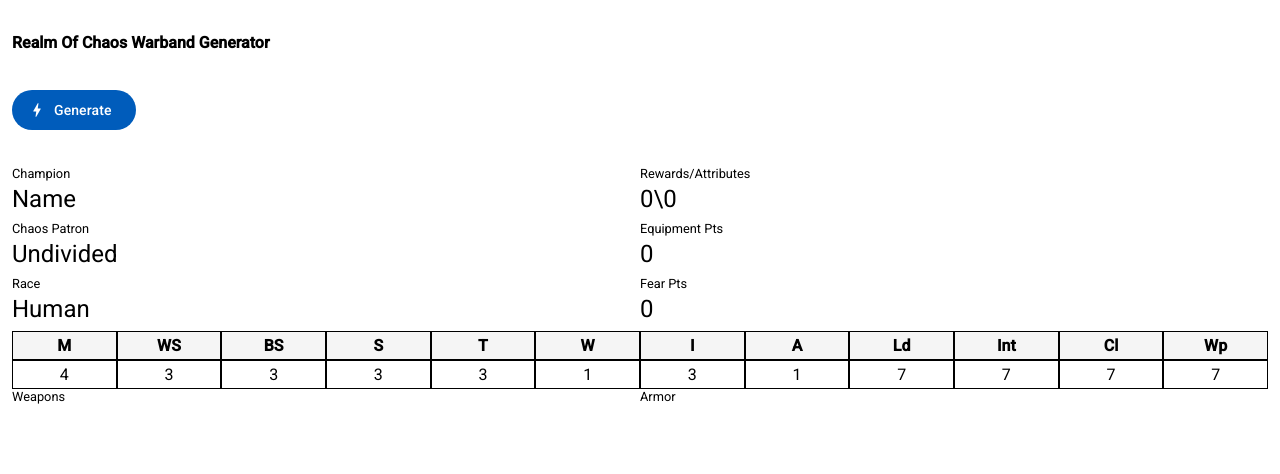
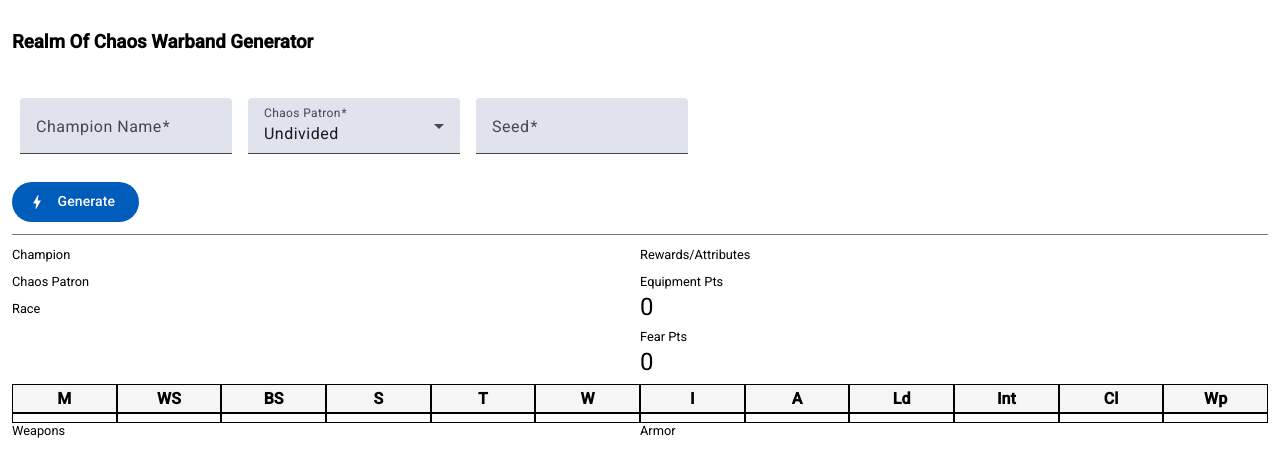
Before and after one commit to ccovert255/RealmOfChaosWarbandGenerator, an Angular app in the folder RealmOfChaosWarbandGenerator/: page / in a window 1280 px wide. Shown: the top 474 px of the page. Built offline with nearby package versions, Linux system fonts and the light colour scheme.

Commit message:
added databinding and button click event

```diff
--- a/RealmOfChaosWarbandGenerator/src/app/app.component.html
+++ b/RealmOfChaosWarbandGenerator/src/app/app.component.html
@@ -6,9 +6,9 @@
 
 <main class="main">
   <div class="content">
-    <h4>{{title}}</h4>
-    <app-generator></app-generator>
-    <br/>
+    <h3>{{title}}</h3>
+
+    <br />
 
     <app-warbands></app-warbands>
 
--- a/RealmOfChaosWarbandGenerator/src/app/profile/profile.component.html
+++ b/RealmOfChaosWarbandGenerator/src/app/profile/profile.component.html
@@ -12,16 +12,16 @@
   <div class="profile-header">Cl</div>
   <div class="profile-header">Wp</div>
 
-  <div class="profile-row">{{profile.movement}}</div>
-  <div class="profile-row">3</div>
-  <div class="profile-row">3</div>
-  <div class="profile-row">3</div>
-  <div class="profile-row">3</div>
-  <div class="profile-row">1</div>
-  <div class="profile-row">3</div>
-  <div class="profile-row">1</div>
-  <div class="profile-row">7</div>
-  <div class="profile-row">7</div>
-  <div class="profile-row">7</div>
-  <div class="profile-row">7</div>
+  <div class="profile-row">{{profile?.movement}}</div>
+  <div class="profile-row">{{profile?.weaponSkill}}</div>
+  <div class="profile-row">{{profile?.ballisticSkill}}</div>
+  <div class="profile-row">{{profile?.strength}}</div>
+  <div class="profile-row">{{profile?.toughness}}</div>
+  <div class="profile-row">{{profile?.wounds}}</div>
+  <div class="profile-row">{{profile?.initiative}}</div>
+  <div class="profile-row">{{profile?.attacks}}</div>
+  <div class="profile-row">{{profile?.leadership}}</div>
+  <div class="profile-row">{{profile?.cool}}</div>
+  <div class="profile-row">{{profile?.intelligence}}</div>
+  <div class="profile-row">{{profile?.willPower}}</div>
 </div>
--- a/RealmOfChaosWarbandGenerator/src/app/profile/profile.component.ts
+++ b/RealmOfChaosWarbandGenerator/src/app/profile/profile.component.ts
@@ -1,4 +1,4 @@
-import { Component } from '@angular/core';
+import { Component, Input } from '@angular/core';
 import { Warband, Profile, Weapon, Armor, ChaosAttribute } from '../shared/models';
 
 @Component({
@@ -9,5 +9,5 @@ import { Warband, Profile, Weapon, Armor, ChaosAttribute } from '../shared/model
   styleUrl: './profile.component.scss'
 })
 export class ProfileComponent {
-  profile: Profile = new Profile;
+  @Input() profile?: Profile;
 }
--- a/RealmOfChaosWarbandGenerator/src/app/shared/models.ts
+++ b/RealmOfChaosWarbandGenerator/src/app/shared/models.ts
@@ -28,7 +28,6 @@ export class Champion {
     return `${0}\\${0}`;
   }
 }
-
 
 export class Profile {
   rollNumber: number = 0;
--- a/RealmOfChaosWarbandGenerator/src/app/warband.service.ts
+++ b/RealmOfChaosWarbandGenerator/src/app/warband.service.ts
@@ -17,10 +17,12 @@ export class WarbandService {
     result.name = request.championName;
     result.seed = request.seed;
     result.champion = new Champion();
+    result.champion.name = request.championName;
     result.champion.chaosPatron = request.chaosPatron;
 
     result.champion.race = getRandomRace(request.seed);
     result.champion.profile = getStartingProfile(request.seed, request.race);
+    console.log(result.champion.profile);
 
     result.champion.equipmentPoints = getRandomIntInclusive(1, 6, `${request.seed}-equipRoll1`);
     result.champion.equipmentPoints += result.champion.profile.heroLevel;
@@ -37,7 +39,7 @@ export class WarbandService {
 function getRandomRace(seed: string): Race {
 
   let raceRoll1 = getRandomIntInclusive(1, 100, `${seed}-raceRoll1`);
-
+  console.log(`rolled ${raceRoll1} for race`);
   if (raceRoll1 <= 20) {
     return Race.Dwarf;
   }
@@ -51,6 +53,7 @@ function getRandomRace(seed: string): Race {
   }
 
   let raceRoll2 = getRandomIntInclusive(1, 100, `${seed}-raceRoll2`);
+  console.log(`rolled ${raceRoll2} for race`);
   if (raceRoll1 <= 15) {
     return Race.Beastman;
   }
@@ -98,7 +101,7 @@ function getStartingProfile(seed: string, race: Race): Profile {
 
   //TODO: let users cap min/max hero levels...
   let profileRoll1 = getRandomIntInclusive(1, 100, `${seed}-profileRoll1`);
-
+  console.log(`rolled ${profileRoll1} for profile`);
   switch (race) {
     case Race.WereMan:
     case Race.Human: {
--- a/RealmOfChaosWarbandGenerator/src/app/warbands/warbands.component.html
+++ b/RealmOfChaosWarbandGenerator/src/app/warbands/warbands.component.html
@@ -1,17 +1,49 @@
+<form class="example-form">
+
+  <mat-form-field>
+    <mat-label>Champion Name</mat-label>
+    <input matInput required [(ngModel)]="createWarbandRequest.championName" name="championName">
+  </mat-form-field>
+
+  <mat-form-field>
+    <mat-label>Chaos Patron</mat-label>
+    <select matNativeControl required [(ngModel)]="createWarbandRequest.chaosPatron" name="chaos-patron">
+      <option value="0">Undivided</option>
+      <option value="1">Khorne</option>
+      <option value="2">Slaneesh</option>
+      <option value="3">Nurgle</option>
+      <option value="4">Tzeentch</option>
+    </select>
+  </mat-form-field>
+
+  <mat-form-field>
+    <mat-label>Seed</mat-label>
+    <input matInput required [(ngModel)]="createWarbandRequest.seed" name="seed">
+  </mat-form-field>
+
+  <button mat-flat-button (click)="onCreateWarband()">
+    <mat-icon>bolt</mat-icon>
+    Generate
+  </button>
+
+</form>
+
+<mat-divider></mat-divider>
+
 <div class="warband-container">
 
   <div>
     <div>
       <span class="warband-label">Champion</span>
-      <span class="warband-value">{{warband.champion.name}}</span>
+      <span class="warband-value">{{warband?.champion?.name}}</span>
     </div>
     <div>
       <span class="warband-label">Chaos Patron</span>
-      <span class="warband-value">{{ warband.champion.chaosPatronDisplayName() }}</span>
+      <span class="warband-value">{{ warband?.champion?.chaosPatronDisplayName() }}</span>
     </div>
     <div>
       <span class="warband-label">Race</span>
-      <span class="warband-value">{{ warband.champion.raceDisplayName() }}</span>
+      <span class="warband-value">{{ warband?.champion?.raceDisplayName() }}</span>
     </div>
   </div>
 
@@ -19,7 +51,7 @@
     <div>
       <span class="warband-label">Rewards/Attributes</span>
       <span class="warband-value">
-        {{warband.champion.rewardToAttributeRatio()}}
+        {{warband?.champion?.rewardToAttributeRatio()}}
       </span>
     </div>
     <div>
@@ -37,5 +69,5 @@
   <div>
     <span class="warband-label">Armor</span>
   </div>
-  <app-profile></app-profile>
+  <app-profile [profile]="warband?.champion?.profile"></app-profile>
 </div>
--- a/RealmOfChaosWarbandGenerator/src/app/warbands/warbands.component.scss
+++ b/RealmOfChaosWarbandGenerator/src/app/warbands/warbands.component.scss
@@ -23,3 +23,15 @@ app-profile {
   padding: 4px 0 8px 0;
   display:block;
 }
+
+mat-form-field {
+    margin:8px;
+}
+
+mat-divider {
+  margin: 12px 0px;
+}
+
+button {
+    display:block;
+}
--- a/RealmOfChaosWarbandGenerator/src/app/warbands/warbands.component.ts
+++ b/RealmOfChaosWarbandGenerator/src/app/warbands/warbands.component.ts
@@ -12,15 +12,22 @@ import { MatButtonModule } from '@angular/material/button';
 import { MatSelectModule } from '@angular/material/select';
 import { MatInputModule } from '@angular/material/input';
 import { MatFormFieldModule } from '@angular/material/form-field';
-import { MatDivider, MatDividerModule } from '@angular/material/divider';
+import { MatDividerModule } from '@angular/material/divider';
+import { CreateWarbandRequest, WarbandService } from '../warband.service';
 
 @Component({
   selector: 'app-warbands',
   standalone: true,
-  imports: [ProfileComponent, FormsModule, MatInputModule, MatFormFieldModule],
+  imports: [ProfileComponent, FormsModule, MatInputModule, MatFormFieldModule, MatIconModule, MatButtonModule, MatSelectModule, MatDividerModule ],
   templateUrl: './warbands.component.html',
   styleUrl: './warbands.component.scss'
 })
 export class WarbandsComponent {
-  warband: Warband = new Warband();
+  createWarbandRequest: CreateWarbandRequest = new CreateWarbandRequest();
+  warband?: Warband;
+  onCreateWarband(): void {
+    console.log(this.createWarbandRequest.championName);
+    this.warband = this.warbandService.createWarband(this.createWarbandRequest);
+  }
+  constructor(private warbandService: WarbandService) { }
 }
```
